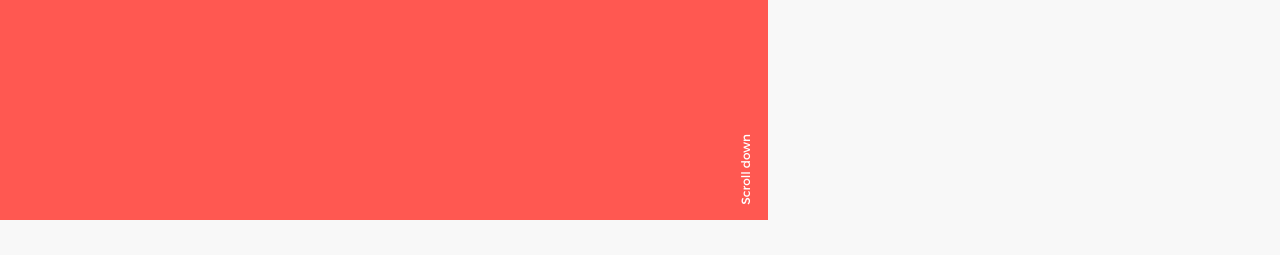
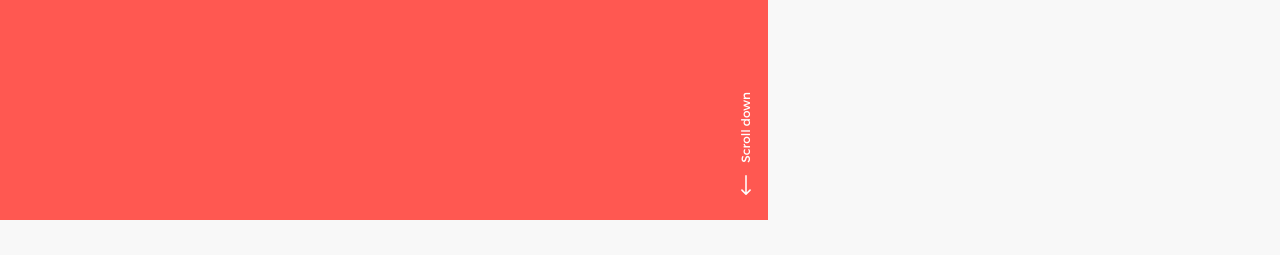
Before and after one commit to oriyan-ovadia/homepage, a Next.js app: page / in a window 1280 px wide. Shown: the part 580-835 px from the top of the page. Built offline with nearby package versions, Linux system fonts and the light colour scheme.

Commit message:
Update work

```diff
--- a/components/Home/AboutMe/AboutMe.js
+++ b/components/Home/AboutMe/AboutMe.js
@@ -51,6 +51,7 @@ export default function AboutMe() {
         <div css={textColCss}>
           <SectionWaveIcon color={colors.red} />
 
+          {/* Title */}
           <Heading
             css={sectionTitleCss}
             color={colors.red}
@@ -86,6 +87,8 @@ export default function AboutMe() {
             </Link>
           </div>
         </div>
+
+        {/* Picture of myself*/}
         <div css={pictureCss}>
           <PictureOfMyself />
         </div>
--- a/components/Home/AboutMe/PictureOfMyself.js
+++ b/components/Home/AboutMe/PictureOfMyself.js
@@ -4,8 +4,19 @@ import { Parallax } from 'react-scroll-parallax';
 
 export default function PictureOfMyself() {
   return (
-    <Parallax y={[0, 80]}>
-      <Image src="/media/picture-of-myself-min.jpg" width={550} height={504} />
+    <Parallax disabled y={[-10, 60]}>
+      <img
+        alt="Oriyan Ovadia"
+        src="/media/picture-of-myself-min.jpg"
+        width={550}
+        height={504}
+      />
+      {/* <Image
+        alt="Oriyan Ovadia"
+        src="/media/picture-of-myself-min.jpg"
+        width={550}
+        height={504}
+      /> */}
     </Parallax>
   );
 }
--- a/components/Home/Hero/RedRibbon.js
+++ b/components/Home/Hero/RedRibbon.js
@@ -1,5 +1,6 @@
-import { css } from '@emotion/react';
+import { css, keyframes } from '@emotion/react';
 import ArrowDownIcon from 'components/shared/icons/ArrowDownIcon';
+import RightArrowIcon from 'components/shared/icons/RightArrowIcon';
 import Text from 'components/shared/Text/Text';
 import {
   colors,
@@ -8,6 +9,15 @@ import {
   tabletOnly,
   tabletUp,
 } from 'styles/utils';
+
+const bounceKeyframes = keyframes`
+  from {
+    transform: translateX(0px);
+  }
+  to {
+    transform: translateY(10px);
+  }
+`;
 
 const regBgCss = css`
   background-color: ${colors.red};
@@ -45,8 +55,11 @@ const scrollDownWrapperCss = css`
   }
 
   ${tabletUp} {
-    bottom: 15px;
+    bottom: 25px;
     right: 0;
+    display: flex;
+    flex-direction: column;
+    align-items: center;
   }
 `;
 
@@ -66,7 +79,10 @@ const arrowDownCss = css`
   width: 2.7rem;
 
   ${tabletUp} {
-    display: none;
+    margin-top: 12px;
+    width: 20px;
+    animation: ${bounceKeyframes} 800ms cubic-bezier(0.7, 0, 0.3, 1) infinite
+      alternate;
   }
 `;
 
@@ -74,10 +90,10 @@ export default function RedRibbon() {
   return (
     <div css={regBgCss}>
       <div css={scrollDownWrapperCss}>
-        <ArrowDownIcon css={arrowDownCss} />
         <Text css={scrollDownTextCss} color="white">
           Scroll down
         </Text>
+        <ArrowDownIcon css={arrowDownCss} />
       </div>
     </div>
   );
--- /dev/null
+++ b/components/Home/ParallaxLaptopBanner/ParallaxLaptopBanner.js
@@ -0,0 +1,18 @@
+import { ParallaxBanner } from 'react-scroll-parallax';
+
+export default function ParallaxLaptopBanner() {
+  return (
+    <ParallaxBanner
+      className="your-class"
+      layers={[
+        {
+          image: '/media/laptop-bg-min.jpeg',
+          amount: 0.3,
+        },
+      ]}
+      style={{
+        height: '400px',
+      }}
+    />
+  );
+}
--- a/components/Home/Skill/Skill.js
+++ b/components/Home/Skill/Skill.js
@@ -8,7 +8,7 @@ import { colors } from 'styles/utils';
 import Buzzwords from './Buzzwords';
 
 const aboutMeCss = css`
-  padding-bottom: 20vh;
+  padding-bottom: 12vh;
 `;
 
 const sectionTitleCss = css`
--- a/components/Home/Work/Work.js
+++ b/components/Home/Work/Work.js
@@ -9,6 +9,7 @@ import { colors } from 'styles/utils';
 import Workplace from './Workplace';
 
 const aboutMeCss = css`
+  padding-top: 9vh;
   padding-bottom: 20vh;
 `;
 
--- a/components/shared/Footer/Footer.js
+++ b/components/shared/Footer/Footer.js
@@ -5,6 +5,7 @@ import Text from '../Text/Text';
 import { colors } from 'styles/utils';
 
 const footerCss = css`
+  background-color: white;
   height: 12vh;
   display: flex;
   align-items: center;
--- /dev/null
+++ b/components/shared/icons/RightArrowIcon.js
@@ -0,0 +1,12 @@
+function RightArrowIcon() {
+  return (
+    <svg xmlns="http://www.w3.org/2000/svg" viewBox="0 0 31.49 31.49">
+      <path
+        d="M21.205 5.007c-.429-.444-1.143-.444-1.587 0-.429.429-.429 1.143 0 1.571l8.047 8.047H1.111C.492 14.626 0 15.118 0 15.737c0 .619.492 1.127 1.111 1.127h26.554l-8.047 8.032c-.429.444-.429 1.159 0 1.587.444.444 1.159.444 1.587 0l9.952-9.952c.444-.429.444-1.143 0-1.571l-9.952-9.953z"
+        fill="currentColor"
+      />
+    </svg>
+  );
+}
+
+export default RightArrowIcon;
--- a/pages/index.js
+++ b/pages/index.js
@@ -4,6 +4,7 @@ import Experience from 'components/Home/Work/Work';
 import Hero from 'components/Home/Hero/Hero';
 import Skill from 'components/Home/Skill/Skill';
 import Footer from 'components/shared/Footer/Footer';
+import ParallaxLaptopBanner from 'components/Home/ParallaxLaptopBanner/ParallaxLaptopBanner';
 
 export default function Home() {
   return (
@@ -11,6 +12,7 @@ export default function Home() {
       <Hero />
       <AboutMe />
       <Skill />
+      <ParallaxLaptopBanner />
       <Experience />
       <Footer />
     </Fragment>
```
